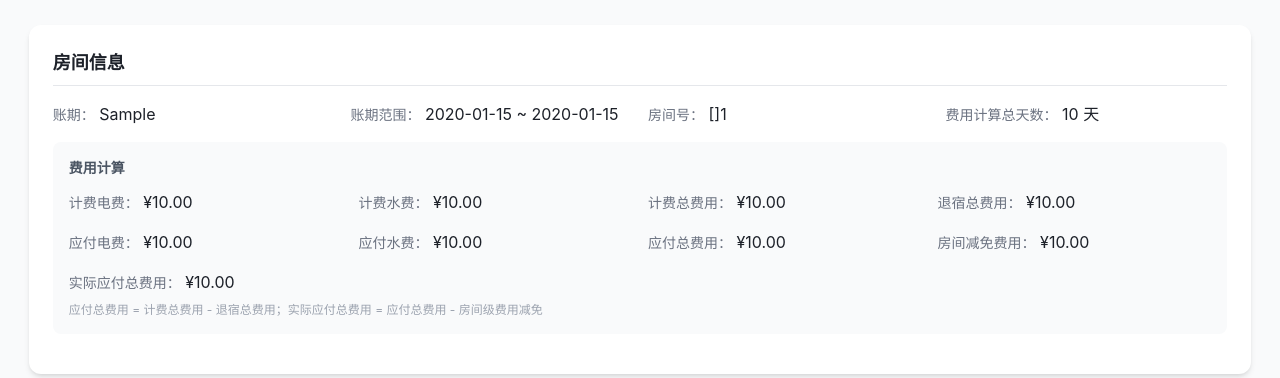
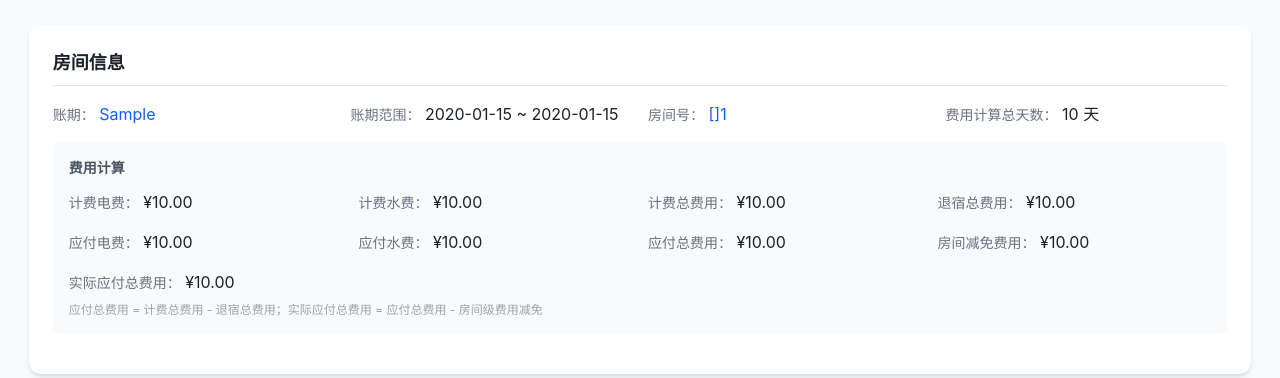
Before and after one commit to ccwy/dorm, a Python web app: template templates/utility_bill/utility_occupant_edit.html in a window 1280 px wide. Shown: the part 129-507 px from the top of the page. Run offline with Jinja, Linux system fonts and the light colour scheme; the template is opened without the code that fills it: most values are stand-ins (such as "Sample title", 1, 10 or a date in 2020).

Commit message:
Update utility_occupant_edit.html

```diff
--- a/templates/utility_bill/utility_occupant_edit.html
+++ b/templates/utility_bill/utility_occupant_edit.html
@@ -96,7 +96,7 @@
             <div class="grid grid-cols-2 md:grid-cols-4 gap-4 mb-4">
                 <div>
                     <span class="info-label">账期：</span>
-                    <span class="info-value">{{ record.billing_period }}</span>
+                    <span class="info-value"><a href="{{ url_for('utility_index.utility_room_records_detail') }}?record_id={{ record.record_id }}" class="text-primary hover:text-primary/80 hover:underline">{{ record.billing_period }}</a></span>
                 </div>
                 <div>
                     <span class="info-label">账期范围：</span>
@@ -104,7 +104,7 @@
                 </div>
                 <div>
                     <span class="info-label">房间号：</span>
-                    <span class="info-value">{{ room.building }}{{ room.room_number if room else '未知' }}</span>
+                    <span class="info-value"><a href="{{ url_for('room.view', id=room.id) }}" class="text-primary hover:text-primary/80 hover:underline">{{ room.building }}{{ room.room_number if room else '未知' }}</a></span>
                 </div>
                 <div>
                     <span class="info-label">费用计算总天数：</span>
```
